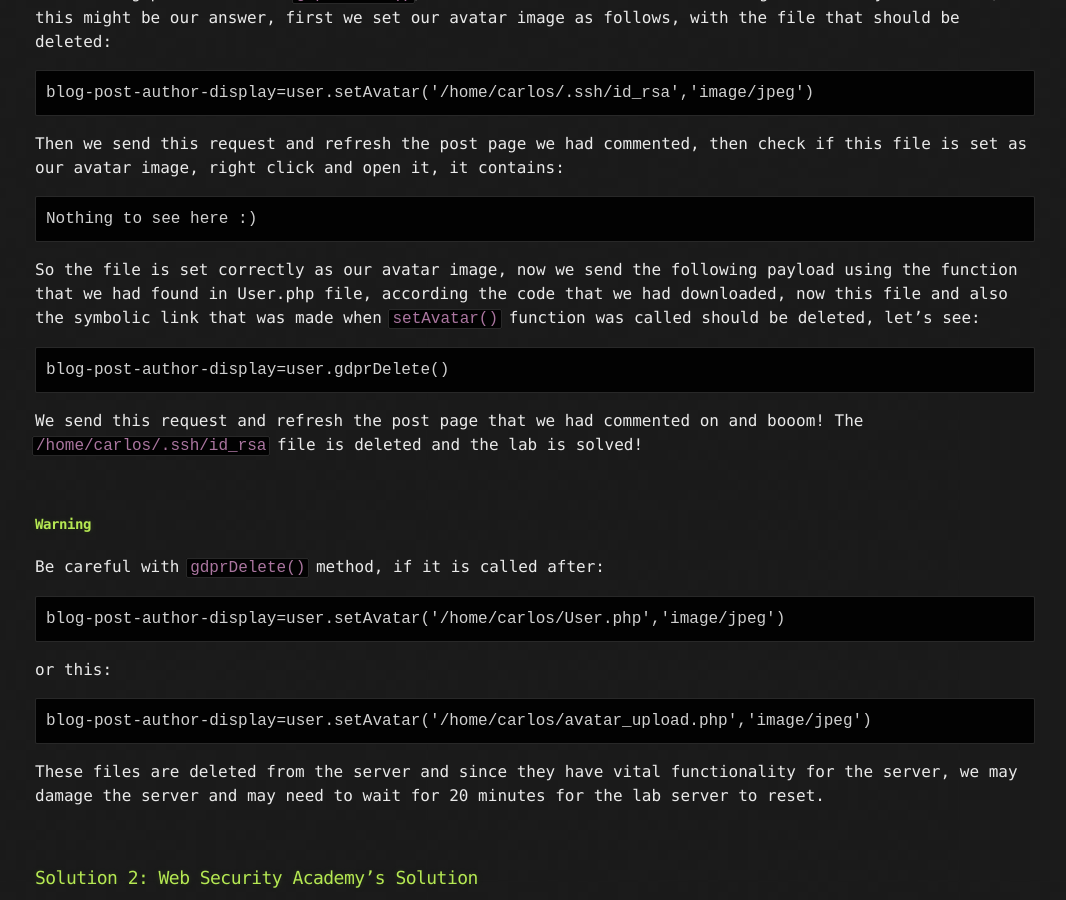
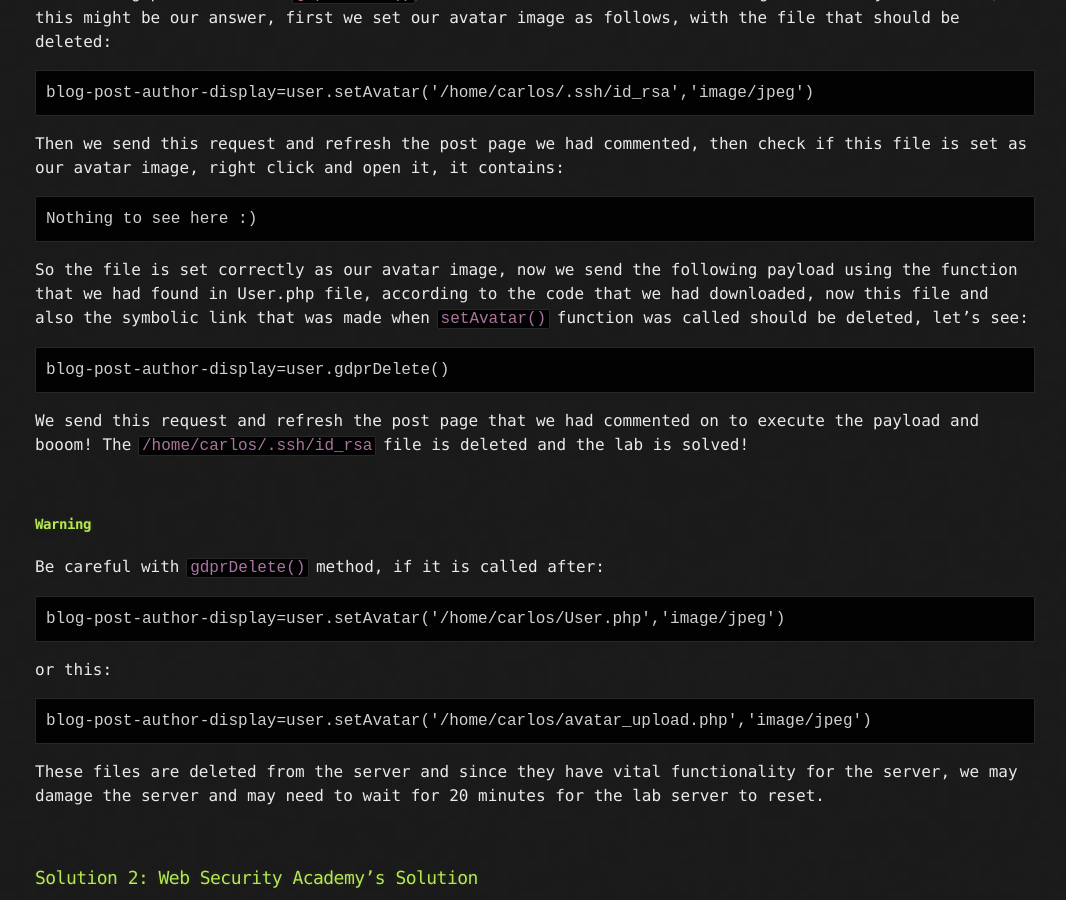
Before and after one commit to CamoCatX/camocatx.github.io, a Jekyll site: the page built from blog/_posts/2023-04-24-expert-lab-server-side-template-injection-with-a-custom-exploit.md, in a window 1280 px wide and 900 px high, scrolled down 8695 px. Shown: the whole window, without its empty margins (105-1171 px from the left). Built offline with Jekyll 4.4.1, drawn with Linux system fonts in a browser that asks for light colours.

Commit message:
Edit a blog post

````diff
--- a/blog/_posts/2023-04-24-expert-lab-server-side-template-injection-with-a-custom-exploit.md
+++ b/blog/_posts/2023-04-24-expert-lab-server-side-template-injection-with-a-custom-exploit.md
@@ -274,7 +274,7 @@ Then we send this request and refresh the post page we had commented, then check
 Nothing to see here :)
 ```
 
-So the file is set correctly as our avatar image, now we send the following payload using the function that we had found in User.php file, according the code that we had downloaded, now this file and also the symbolic link that was made when `setAvatar()` function was called should be deleted, let's see:
+So the file is set correctly as our avatar image, now we send the following payload using the function that we had found in User.php file, according to the code that we had downloaded, now this file and also the symbolic link that was made when `setAvatar()` function was called should be deleted, let's see:
 
 {% raw %}
 ```
@@ -282,7 +282,7 @@ blog-post-author-display=user.gdprDelete()
 ```
 {% endraw %}
 
-We send this request and refresh the post page that we had commented on and booom! The `/home/carlos/.ssh/id_rsa` file is deleted and the lab is solved!
+We send this request and refresh the post page that we had commented on to execute the payload and booom! The `/home/carlos/.ssh/id_rsa` file is deleted and the lab is solved!
 
 <br>
 #### **Warning**
````
